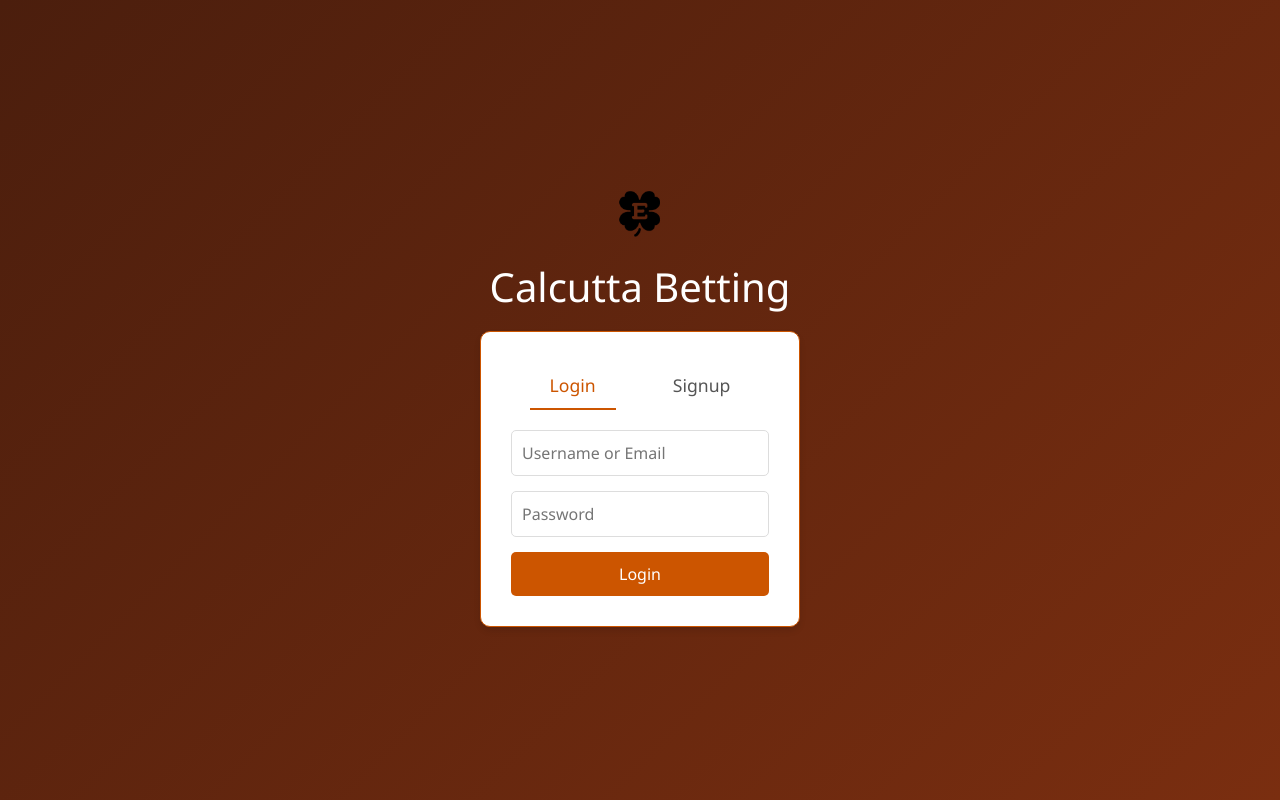
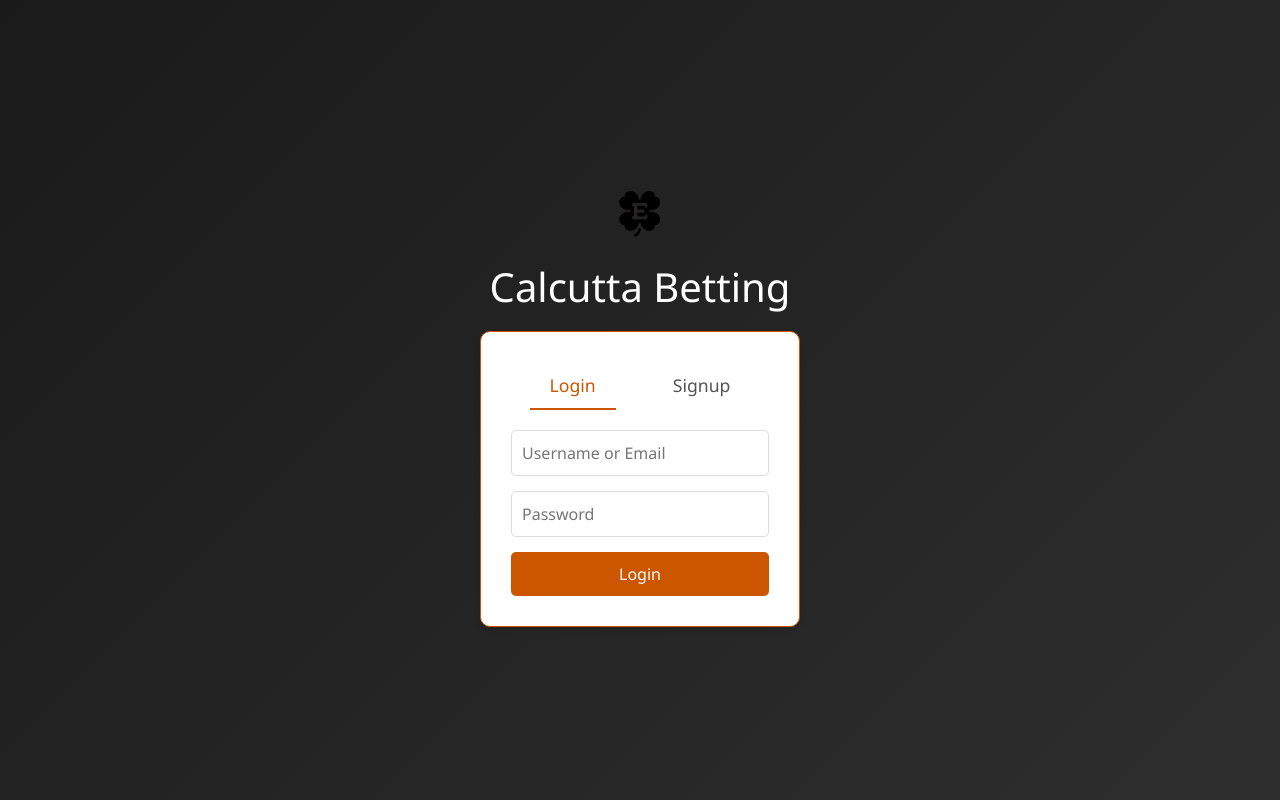
Before and after one commit to camcarthur/lucke-frontend, a React (Create React App) app: page /login in a window 1280 px wide. Built offline with nearby package versions, Linux system fonts and the light colour scheme.

Commit message:
update color scheme

```diff
--- a/src/pages/AuthPage.js
+++ b/src/pages/AuthPage.js
@@ -4,9 +4,9 @@ import { AuthContext } from '../context/AuthContext';
 import { useNavigate } from 'react-router-dom';
 
 const colors = {
-  primaryStart: '#4b1e0d',      // Deep burnt orange (almost brown)
-  primaryEnd: '#7a2e10',        // Rich, dark orange
-  buttonColor: '#cc5500',       // Burnt orange for CTA
+  primaryStart: '#1a1a1a',       // Very dark gray (almost black)
+  primaryEnd: '#2e2e2e',         // Slightly lighter dark gray
+  buttonColor: '#cc5500',        // Burnt orange (for contrast)
   accent: '#cc5500',
   rodeoAccent: '#cc5500',
   white: '#fff',
```
